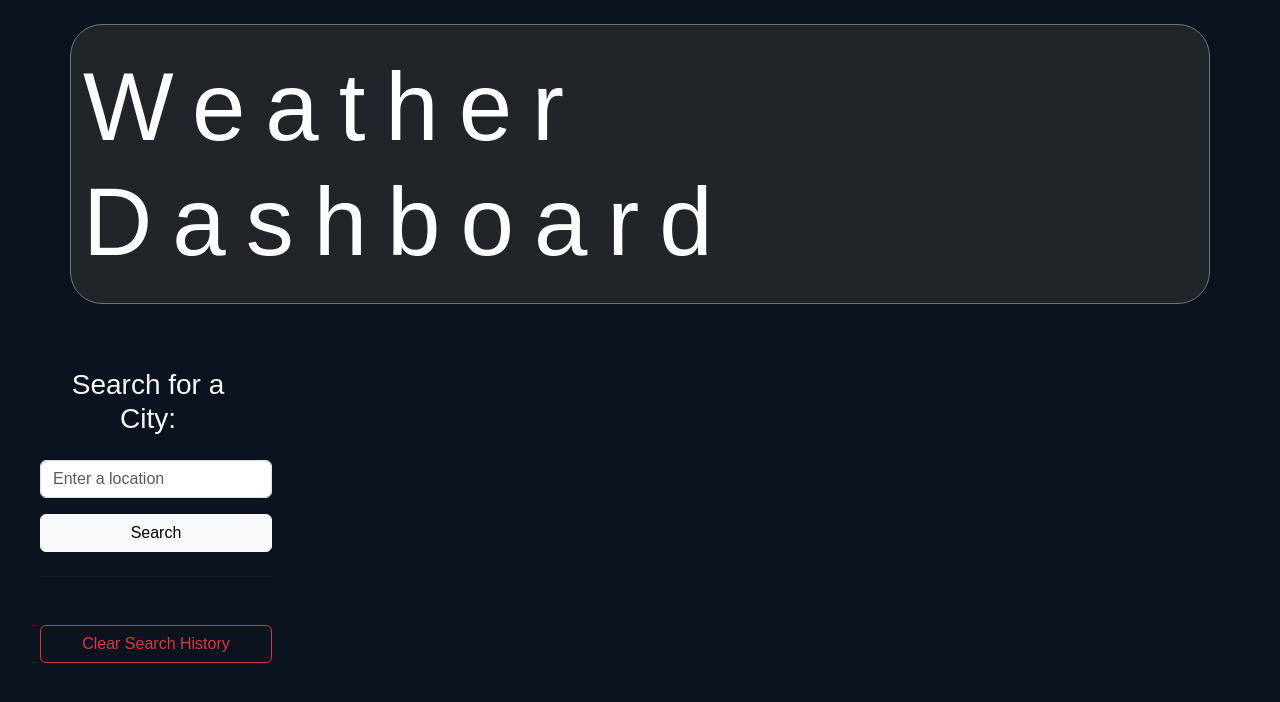
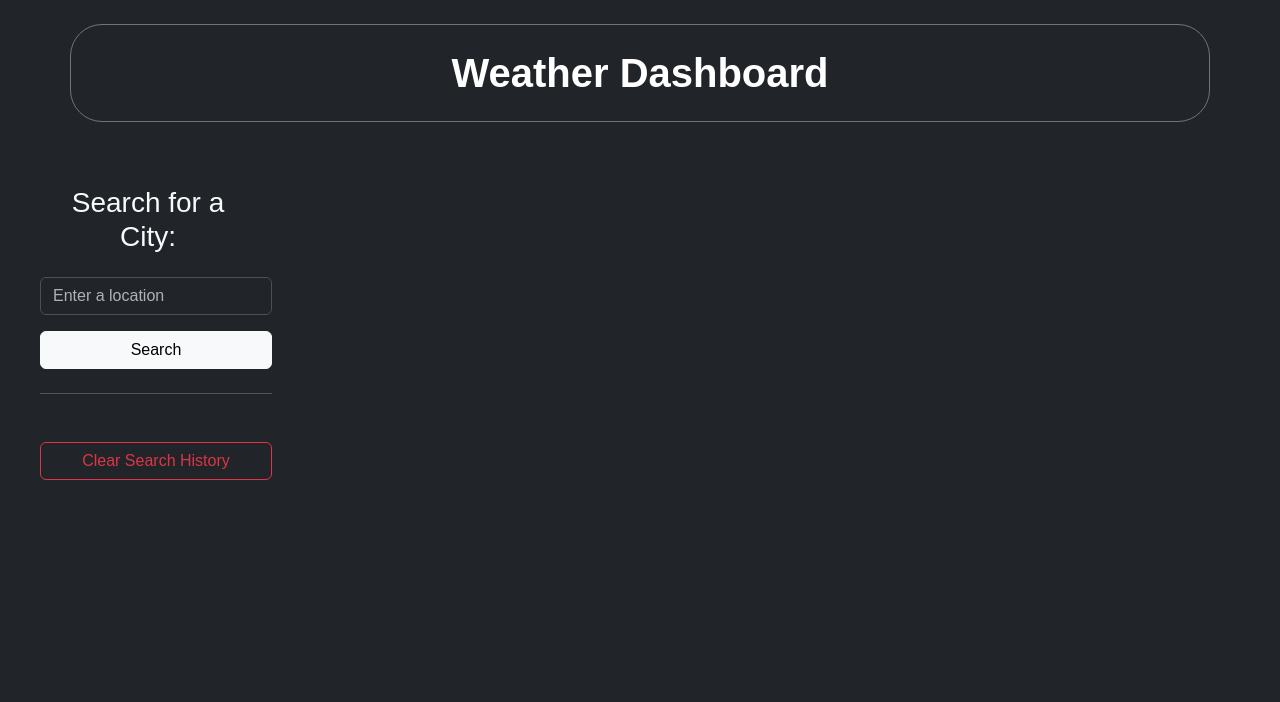
Before and after one commit to jg2002-j/weather-dashboard, a plain HTML site: page index.html in a window 1280 px wide. Drawn offline with nearby package versions, Linux system fonts and the light colour scheme; a web font is replaced by a local one.

Commit message:
styling change

```diff
--- a/css/styles.css
+++ b/css/styles.css
@@ -3,12 +3,11 @@ font-family: 'General Sans', sans-serif;
 font-family: 'Cabinet Grotesk', sans-serif;
 */
 
-body{background-color: #0b131e;}
+/* body{background-color: #0b131e;} */
 *{font-family: 'Cabinet Grotesk', sans-serif;}
 h1{
-      font-family: 'Tanker', sans-serif;
-      letter-spacing: 20px;
-      font-size: 6rem;
+      font-family: 'General Sans', sans-serif;
+      font-weight: 600;
       user-select: none;
 }
 h2{font-weight: 700;}
--- a/index.html
+++ b/index.html
@@ -1,5 +1,5 @@
 <!DOCTYPE html>
-<html lang="en-gb">
+<html lang="en-gb" data-bs-theme="dark">
 
 <head>
   <meta charset="UTF-8" />
```
